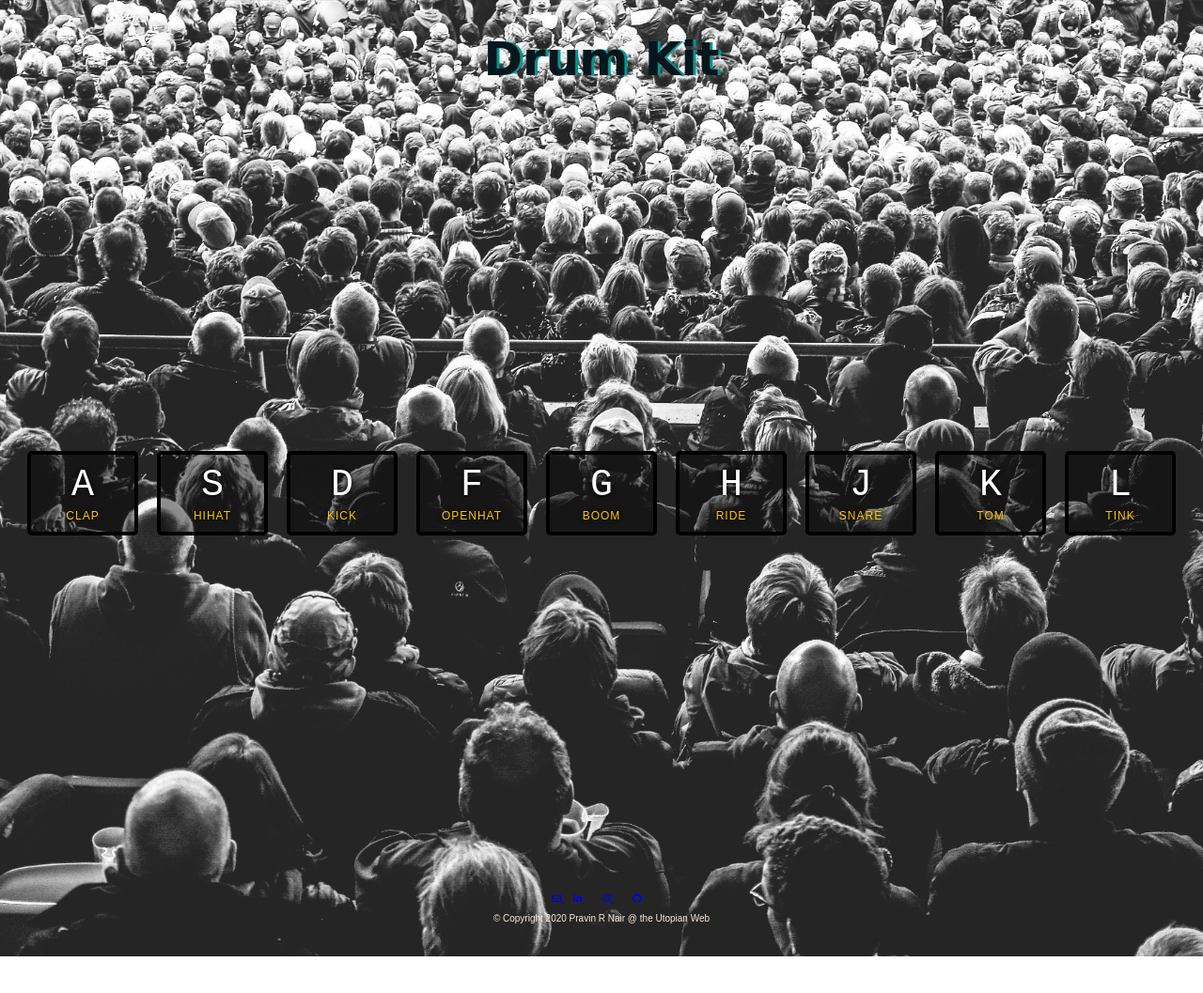
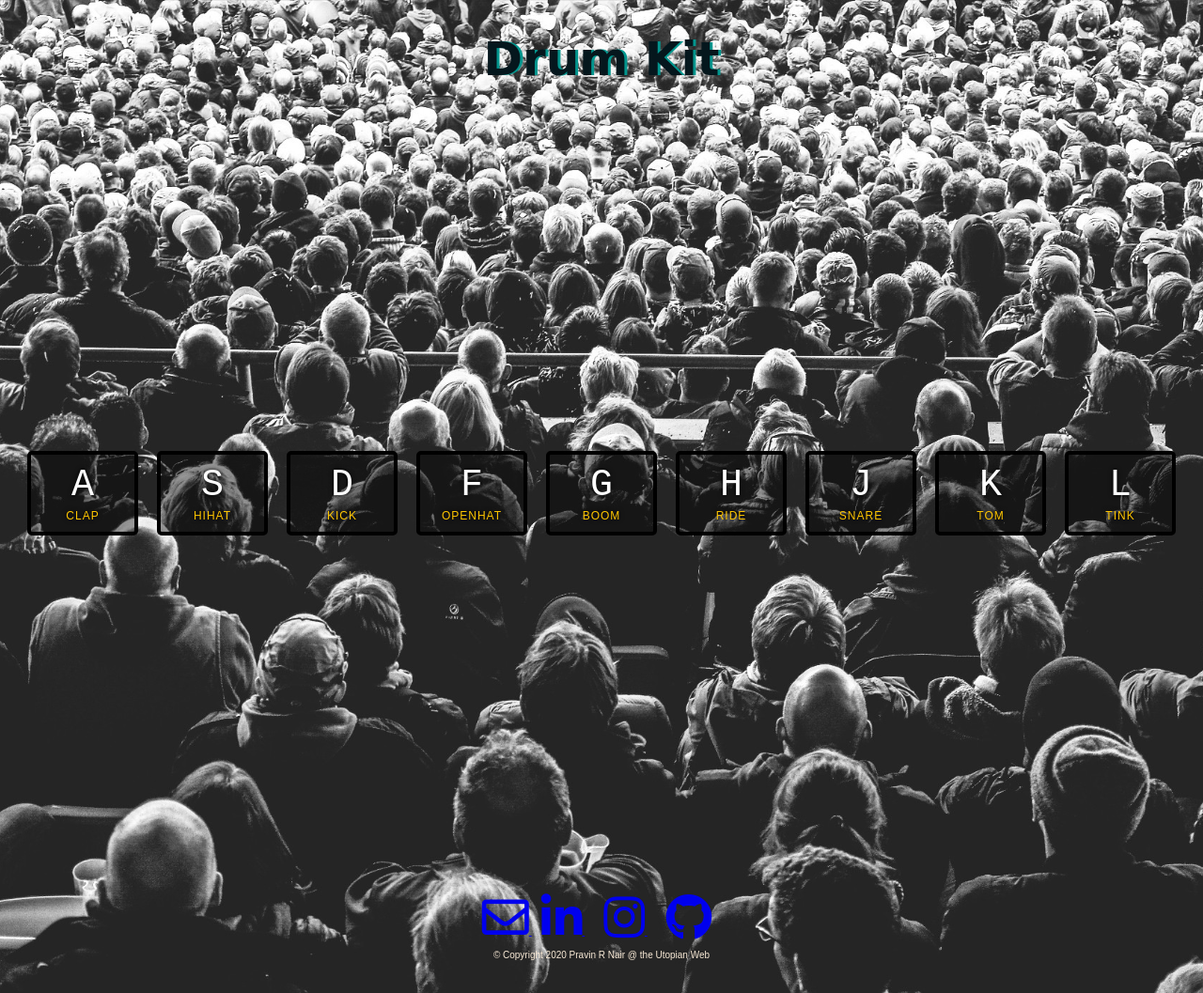
Before and after one commit to pravin44/drumkit-v2-JavaScript, a plain HTML site: page index.html in a window 1280 px wide. Shown: the whole page at 94% size. Before the commit the page ends 1018 px from the top, so only its background shows below. Drawn offline with Linux system fonts and the light colour scheme; a web font is replaced by a local one.

Commit message:
Update index.html

```diff
--- a/index.html
+++ b/index.html
@@ -63,10 +63,10 @@
 <script src="indes.js" charset="utf-8"></script>
 
 <footer id="footer">
-  <a class="btn" href="mailto:rpravin92@gmail.com"><i class="far fa-envelope size:5x" ></i> </a>
-  <a class="footer-link" href="https://www.linkedin.com/in/r-pravin-nair-04/"><i class="fab fa-linkedin-in"></i> </a>
-  <a class="footer-link" href="https://www.instagram.com/04braveheart/"><i class="fab fa-instagram"></i> </a>
-  <a class="footer-link" href="https://github.com/pravin44/cv"> <i class="fab fa-github"></i> </a><br>
+  <a class="btn" href="mailto:rpravin92@gmail.com"><i class="far fa-envelope fa-5x" ></i> </a>
+  <a class="footer-link" href="https://www.linkedin.com/in/r-pravin-nair-04/"><i class="fab fa-linkedin-in fa-5x"></i> </a>
+  <a class="footer-link" href="https://www.instagram.com/04braveheart/"><i class="fab fa-instagram fa-5x"></i> </a>
+  <a class="footer-link" href="https://github.com/pravin44/cv"> <i class="fab fa-github fa-5x"></i> </a><br>
 
   <p>© Copyright 2020 Pravin R Nair @ the Utopian Web</p>
 
```
